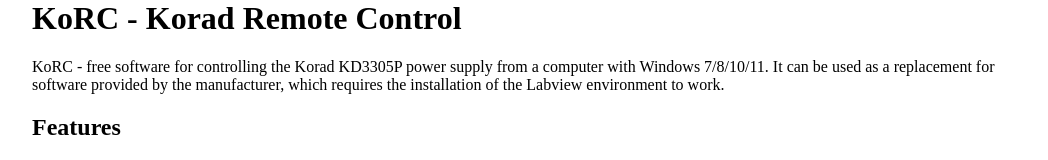
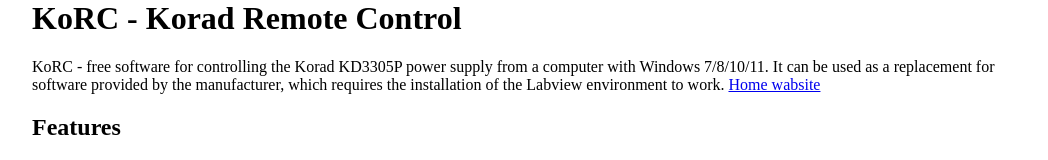
Before and after one commit to Code2xZ/KoRC, a plain HTML site: page index.html in a window 1280 px wide. Shown: the top 160 px of the page, without its empty margins (108-1156 px from the left). Drawn offline with Linux system fonts and the light colour scheme.

Commit message:
Update index.html

```diff
--- a/index.html
+++ b/index.html
@@ -9,7 +9,9 @@
   </head>
   <body>
 <h1 id="korc-korad-remote-control">KoRC - Korad Remote Control</h1>
-<p>KoRC - free software for controlling the Korad KD3305P power supply from a computer with Windows 7/8/10/11. It can be used as a replacement for software provided by the manufacturer, which requires the installation of the Labview environment to work.</p>
+<p>KoRC - free software for controlling the Korad KD3305P power supply from a computer with Windows 7/8/10/11. It can be used as a replacement for software provided by the manufacturer, which requires the installation of the Labview environment to work.
+<a href="https://korc.code-zz.eu/">Home wabsite</a>
+</p>
 <h2 id="features">Features</h2>
 <ul>
 <li>connection via USB or LAN</li>
```
